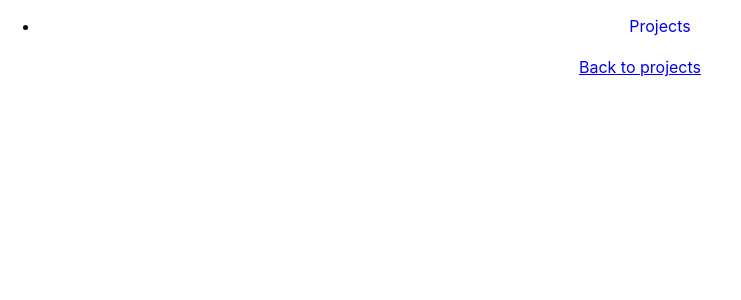
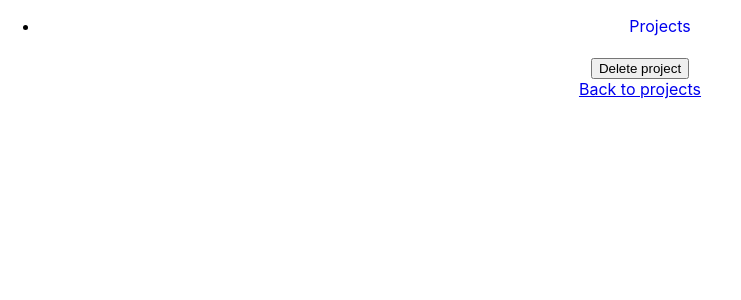
Before and after one commit to t3rodrig/project-management-client, a React (Create React App) app: page /projects/1 in a window 1280 px wide. Shown: the top 300 px of the page, without its empty margins (0-741 px from the left). Built offline with nearby package versions, Linux system fonts and the light colour scheme; no server answers.

Commit message:
Add delete method to ProjectDetails.js

```diff
--- a/src/components/projects/ProjectDetails.js
+++ b/src/components/projects/ProjectDetails.js
@@ -38,12 +38,24 @@ class ProjectDetails extends Component {
     }
   }
 
+  // DELETE PROJECT
+  deleteProject = () => {
+    const { params } = this.props.match;
+    axios.delete(`http://localhost:5000/api/projects/${params.id}`)
+    .then(() => {
+      this.props.history.push('/projects');
+    })
+    .catch(err => console.log(err));
+  }
+
   render() {
     return (
       <div>
         <h1>{this.state.title}</h1>
         <p>{this.state.description}</p>
         <div>{this.renderEditForm()}</div>
+        <button onClick={() => this.deleteProject()}>Delete project</button>
+        <br/>
         <Link to='/projects'>Back to projects</Link>
       </div>
     );
```
